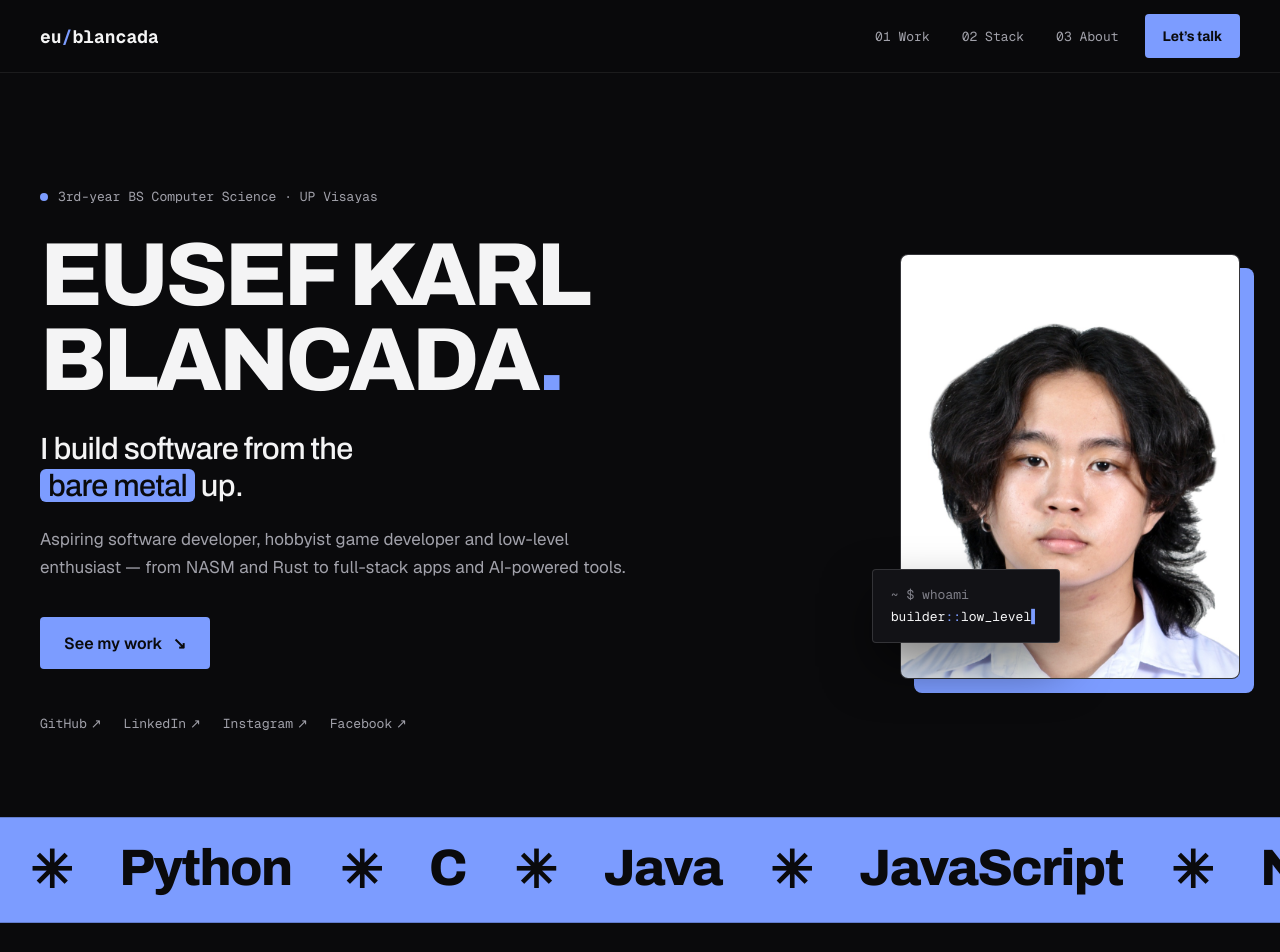
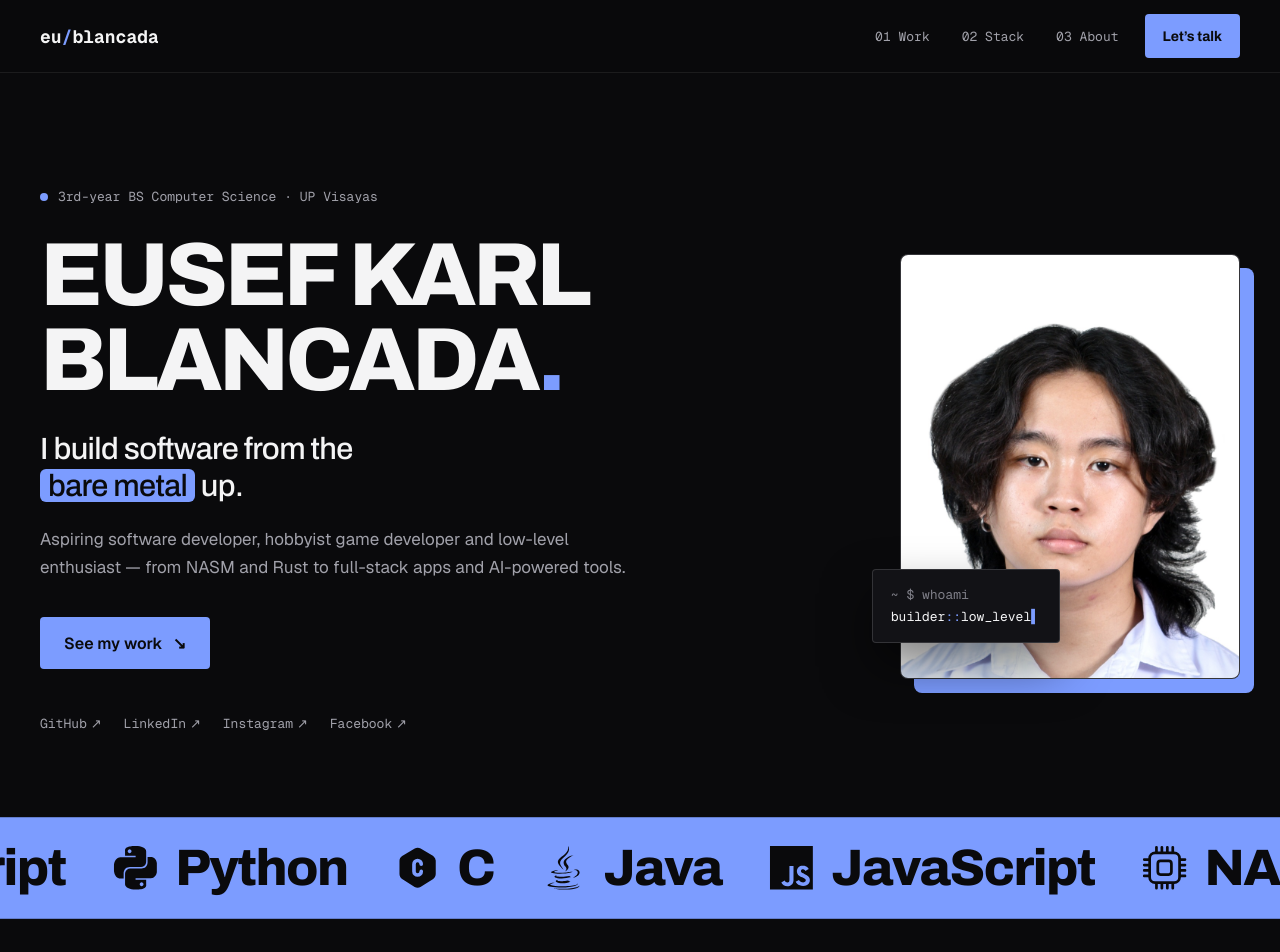
Before and after one commit to evolto06/profilewebsite, a React (Vite) app: page / in a window 1280 px wide. Shown: the top 952 px of the page. Built offline with nearby package versions, Linux system fonts and the light colour scheme.

Commit message:
feat: replace marquee asterisks with stack logos

```diff
--- a/package.json
+++ b/package.json
@@ -11,7 +11,8 @@
   },
   "dependencies": {
     "react": "^19.2.8",
-    "react-dom": "^19.2.8"
+    "react-dom": "^19.2.8",
+    "react-icons": "^5.7.0"
   },
   "devDependencies": {
     "@types/node": "^26.4.1",
--- a/src/components/Marquee.tsx
+++ b/src/components/Marquee.tsx
@@ -1,19 +1,43 @@
-const languages: string[] = ['Rust', 'TypeScript', 'Python', 'C', 'Java', 'JavaScript', 'NASM', 'React'];
+import type { IconType } from 'react-icons';
+import { BsCpu } from 'react-icons/bs';
+import { FaJava } from 'react-icons/fa6';
+import { SiJavascript, SiPython, SiReact, SiRust, SiTypescript } from 'react-icons/si';
+import { TbHexagonLetterCFilled } from 'react-icons/tb';
+
+type Language = {
+  name: string;
+  Logo: IconType;
+};
+
+const languages: Language[] = [
+  { name: 'Rust', Logo: SiRust },
+  { name: 'TypeScript', Logo: SiTypescript },
+  { name: 'Python', Logo: SiPython },
+  // The Simple Icons C has a flat base that touches its frame and looks cropped
+  { name: 'C', Logo: TbHexagonLetterCFilled },
+  { name: 'Java', Logo: FaJava },
+  { name: 'JavaScript', Logo: SiJavascript },
+  // NASM has no logo in the icon set, so it uses a generic CPU icon
+  { name: 'NASM', Logo: BsCpu },
+  { name: 'React', Logo: SiReact },
+];
 
 const MarqueeGroup = () => (
   <div className="marquee-group">
-    {languages.map((language) => (
-      <div key={language} className="marquee-item">
-        <span>{language}</span>
-        <span>✳</span>
+    {languages.map(({ name, Logo }) => (
+      <div key={name} className="marquee-item">
+        <Logo className="marquee-logo" />
+        <span>{name}</span>
       </div>
     ))}
   </div>
 );
 
 const Marquee = () => {
+  const names = languages.map(({ name }) => name).join(', ');
+
   return (
-    <div id="stack" className="marquee" role="img" aria-label={`Languages and tools: ${languages.join(', ')}`}>
+    <div id="stack" className="marquee" role="img" aria-label={`Languages and tools: ${names}`}>
       <div className="marquee-track" aria-hidden="true">
         <MarqueeGroup />
         <MarqueeGroup />
--- a/src/index.css
+++ b/src/index.css
@@ -435,15 +435,23 @@ textarea {
   animation: marquee 28s linear infinite;
 }
 
-.marquee-group,
+/* Trailing padding matches the gap so -50% lands exactly on the second group */
+.marquee-group {
+  display: flex;
+  gap: 48px;
+  padding-right: 48px;
+}
+
 .marquee-item {
   display: flex;
-  gap: 48px;
+  align-items: center;
+  gap: 0.35em;
 }
 
-/* Trailing padding matches the gap so -50% lands exactly on the second group */
-.marquee-group {
-  padding-right: 48px;
+.marquee-logo {
+  flex: none;
+  width: 0.85em;
+  height: 0.85em;
 }
 
 @keyframes marquee {
```
Also changed, not shown: 1 other file (tests, documents, lock files or other folders).
